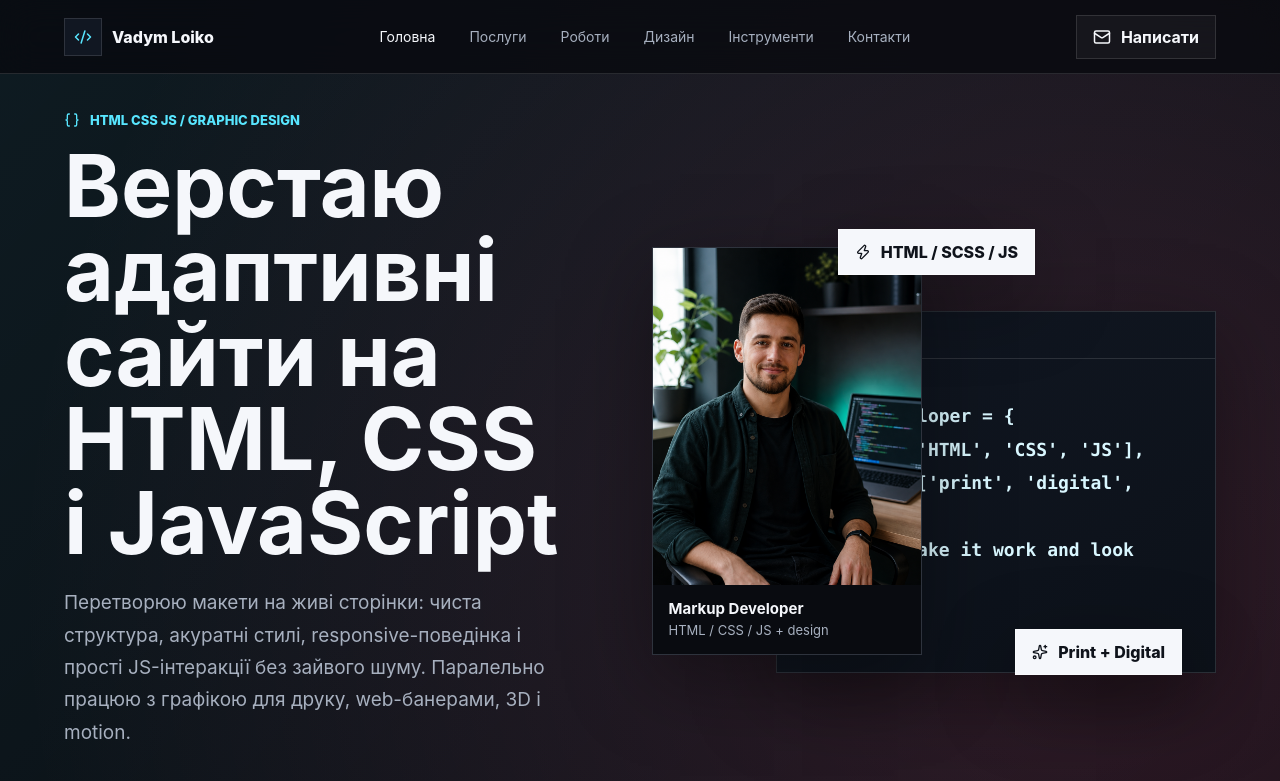
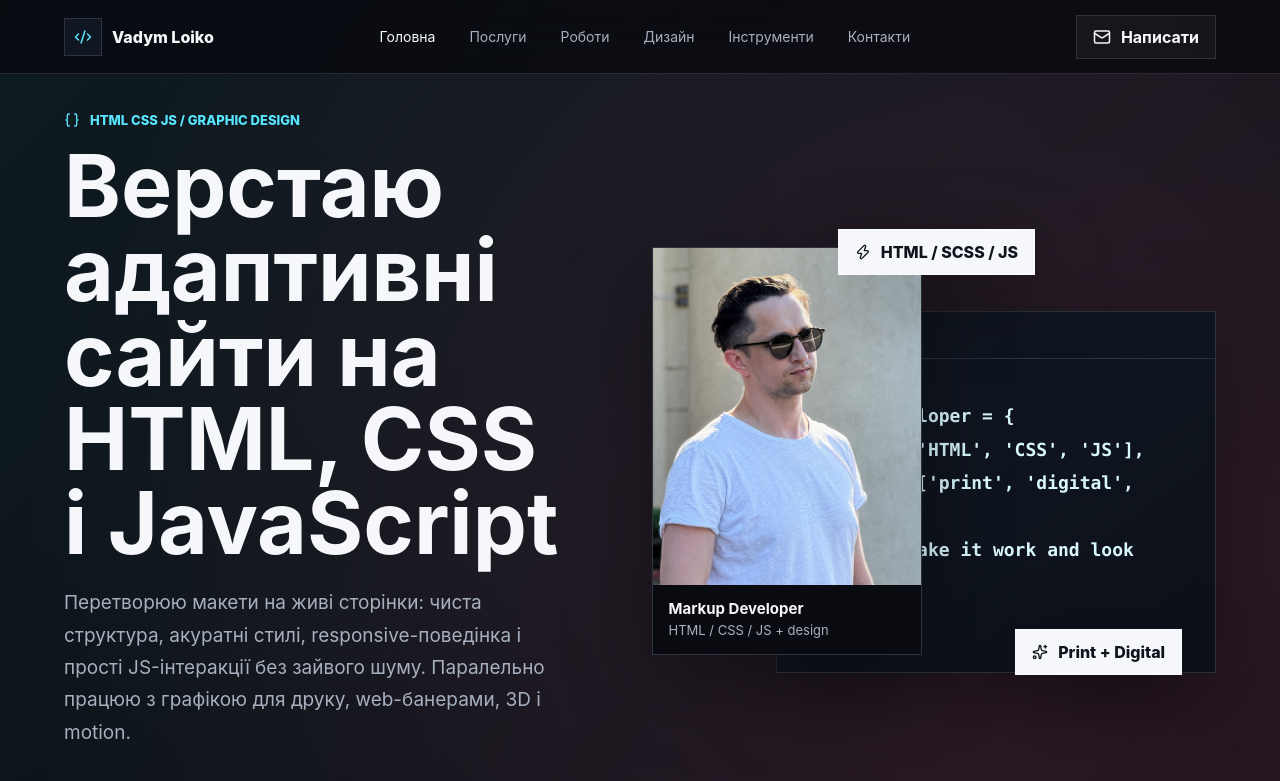
Before and after one commit to Mr-Vadym/portfolio, a React (Vite) app: page / in a window 1280 px wide. Shown: the top 781 px of the page. Built offline with nearby package versions, Linux system fonts and the light colour scheme.

Commit message:
Use Vadym profile photo

```diff
--- a/app/page.jsx
+++ b/app/page.jsx
@@ -176,8 +176,8 @@ export default function Page() {
           <div className="hero-media">
             <figure className="portrait-card">
               <img
-                src="images/profile-placeholder.png"
-                alt="Портрет HTML CSS JS розробника"
+                src="images/profile-vadym.jpg"
+                alt="Фото Вадима Лойка"
               />
               <figcaption>
                 <strong>Markup Developer</strong>
```
Also changed, not shown: public/images/profile-vadym.jpg (added).
